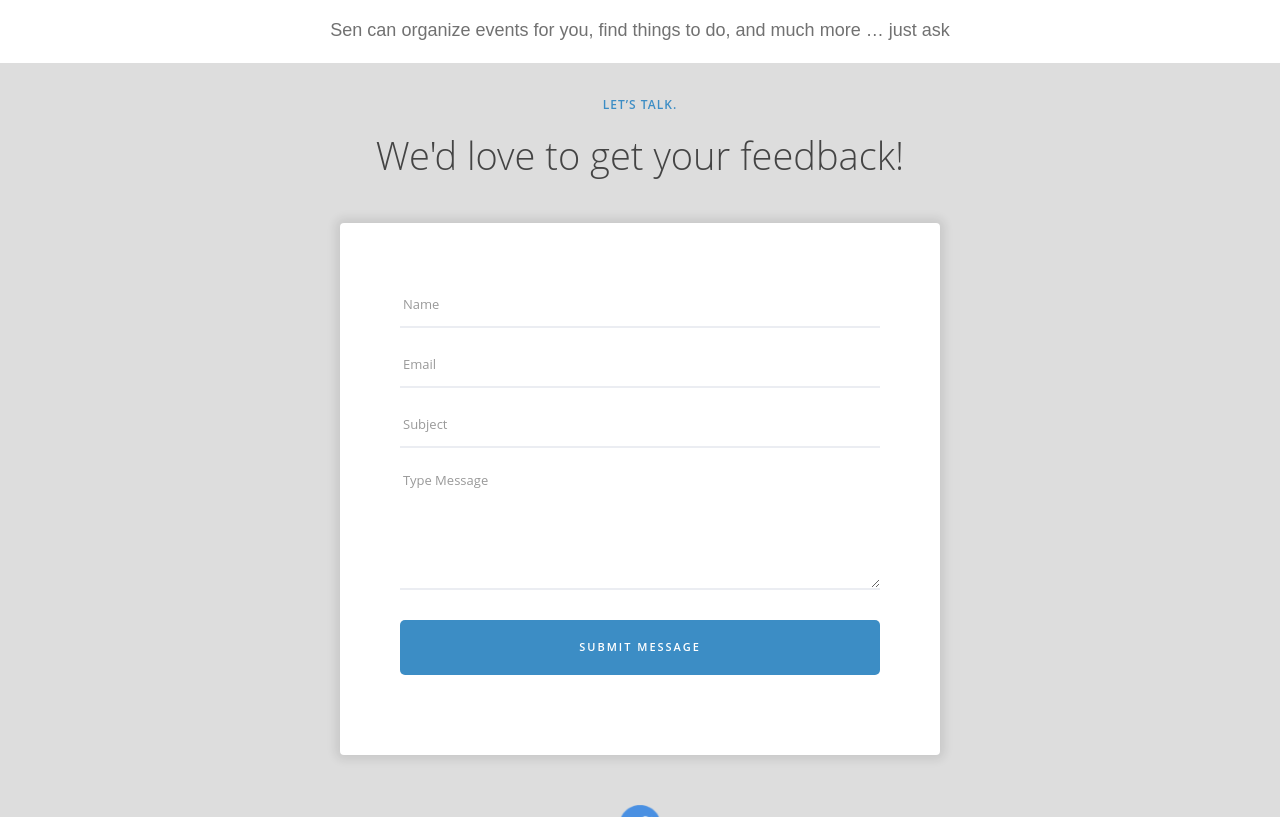
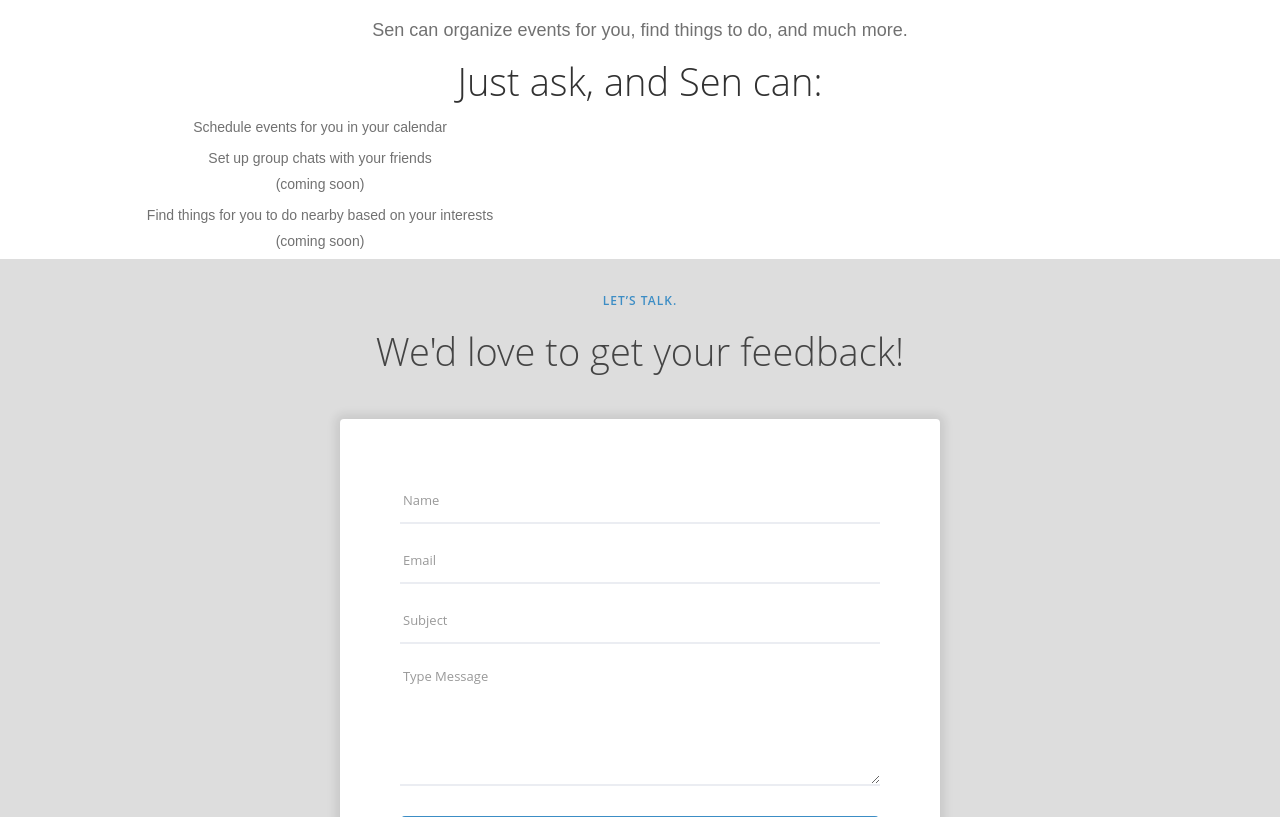
Before and after one commit to TeamSendo/stoat.co, a plain HTML site: page index.html in a window 1280 px wide. Shown: the part 1408-2225 px from the top of the page. Drawn offline with nearby package versions, Linux system fonts and the light colour scheme; a script that the page names is missing.

Commit message:
Add Features copy to homepage

```diff
--- a/css/stoat.webflow.css
+++ b/css/stoat.webflow.css
@@ -1,3 +1,6 @@
+#features {
+  text-align: center;
+}
 body {
   height: 100%;
   font-family:'Open Sans', sans-serif;
--- a/index.html
+++ b/index.html
@@ -107,7 +107,27 @@
   <h1 class='Closer' id="about">Meet Sen</h1>
   <p class='tagline'>The world's most helpful stoat</p>
   <div class="picture"><img class="picture" width="618" src="images/screens@2x.png">
-    <p class='tagline'>Sen can organize events for you, find things to do, and much more &hellip; just ask</p>
+    <p class='tagline'>Sen can organize events for you, find things to do, and much more.</p>
+  </div>
+  <div id='features'>
+    <h2>Just ask, and Sen can:</h2>
+    <div class='w-row'>
+      <p class='w-col w-col-6'>Schedule events for you in your calendar</p>
+    </div>
+    <div class='w-row'>
+      <p class='w-col w-col-6'>
+        Set up group chats with your friends
+        <Br />
+        <span class='Light'>(coming soon)</span>
+      </p>
+    </div>
+    <div class='w-row'>
+      <p class='w-col w-col-6'>
+        Find things for you to do nearby based on your interests
+        <br />
+        <span class='Light'>(coming soon)</span>
+      </p>
+    </div>
   </div>
   <section class="w-section contact-section" id="contact">
     <div class="w-container contact-continer">
```
